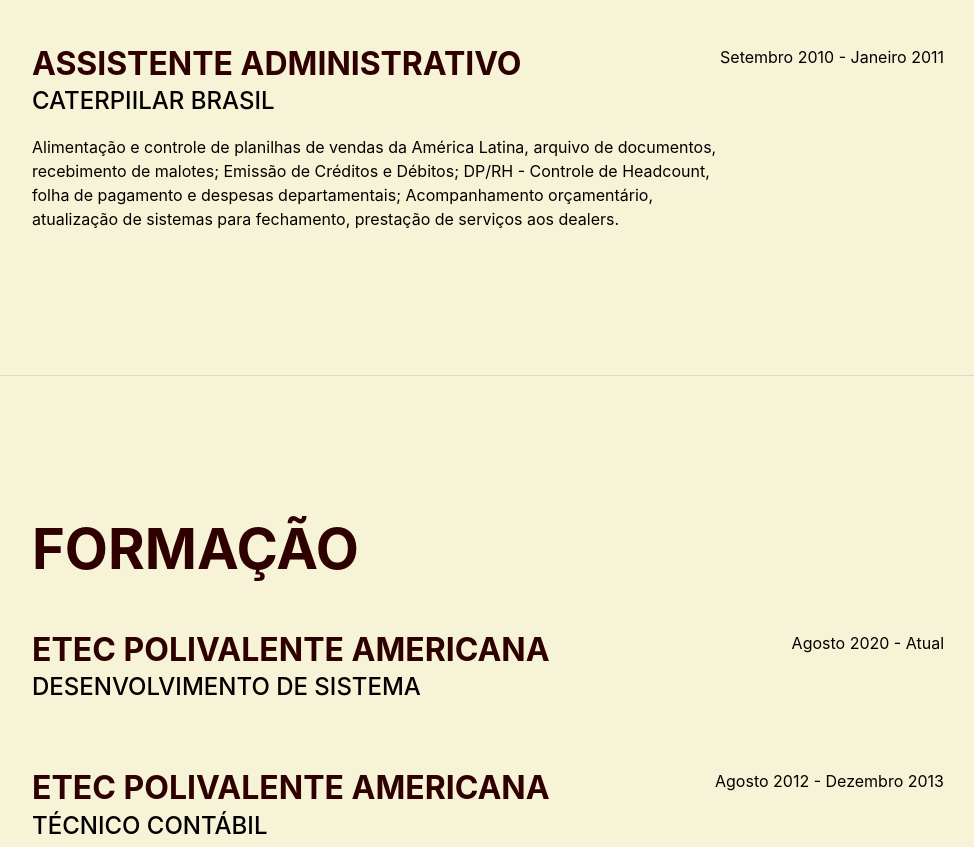
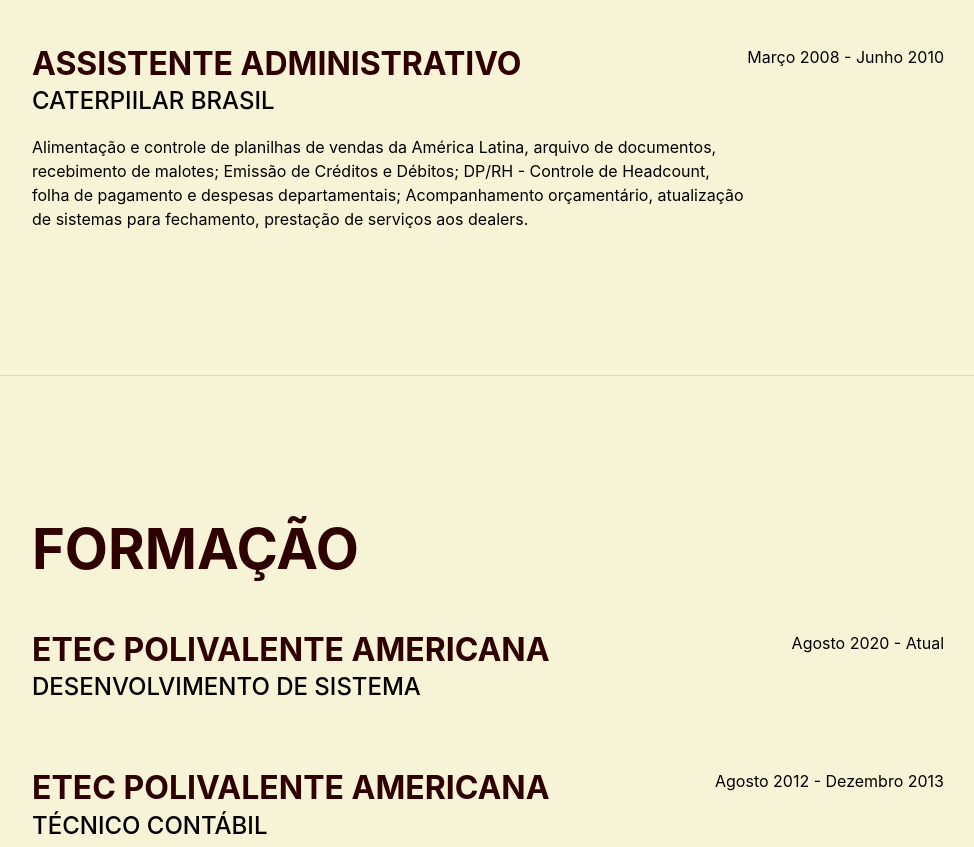
Before and after one commit to kelcrisu/CV, a plain HTML site: page index.html in a window 1280 px wide. Shown: the part 1857-2704 px from the top of the page, without its empty margins (288-1262 px from the left). Drawn offline with nearby package versions, Linux system fonts and the light colour scheme; a web font is replaced by a local one.

Commit message:
Add files via upload

```diff
--- a/index.html
+++ b/index.html
@@ -102,7 +102,7 @@
                             <div class="subheading mb-3">Caterpiilar Brasil</div>
                             <p>Alimentação e controle de planilhas de vendas da América Latina, arquivo de documentos, recebimento de malotes; Emissão de Créditos e Débitos; DP/RH - Controle de Headcount, folha de pagamento e despesas departamentais; Acompanhamento orçamentário, atualização de sistemas para fechamento, prestação de serviços aos dealers.</p>
                         </div>
-                        <div class="flex-shrink-0"><span class="text-primary">Setembro 2010 - Janeiro 2011</span></div>
+                        <div class="flex-shrink-0"><span class="text-primary">Março 2008 - Junho 2010</span></div>
                     </div>
                 </div>
             </section>
```
